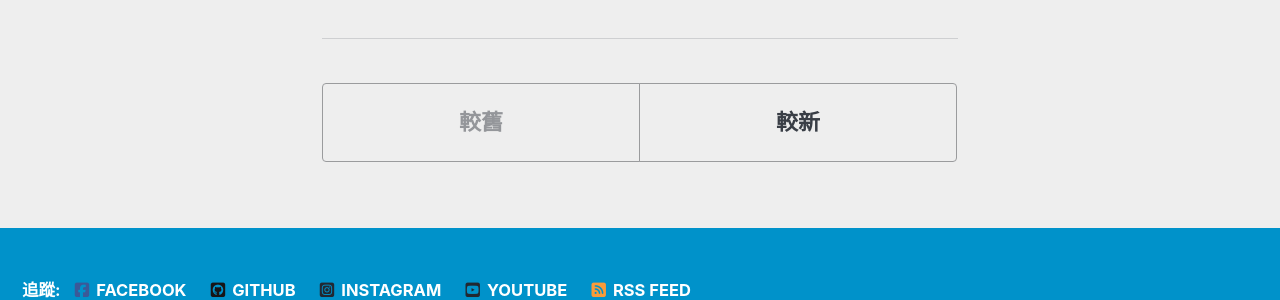
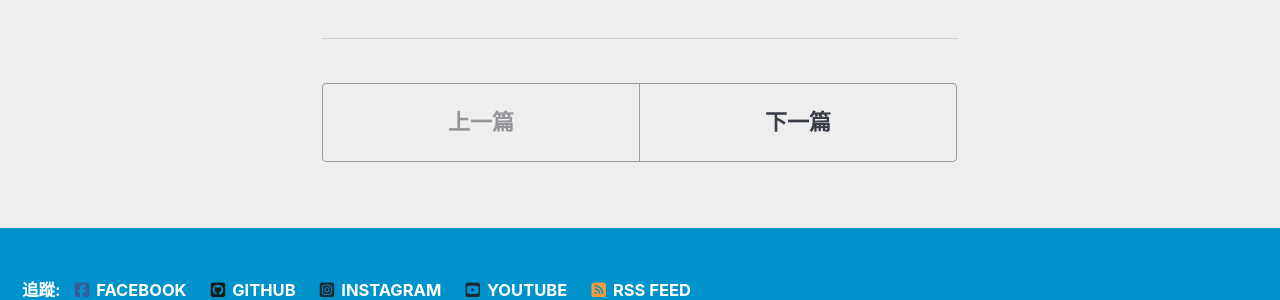
Before and after one commit to dsalearning/dsalearning.github.io, a Jekyll site: the page built from _docker/01-01-introduction.md, in a window 1280 px wide and 900 px high, scrolled down 2473 px. Shown: the part 518-818 px from the top of the window. Built offline with Jekyll 4.4.1, drawn with Linux system fonts in a browser that asks for light colours; cached includes are drawn as plain includes; nearby versions of some CDN libraries; comment, search, counter and statistics services are not loaded; a style sheet for code colours, icons or effects is not loaded.

Commit message:
加上logo

```diff
--- a/_config.yml
+++ b/_config.yml
@@ -25,7 +25,7 @@
 baseurl                  : # the subpath of your site, e.g. "/blog"
 repository               : # GitHub username/repo-name e.g. "mmistakes/minimal-mistakes"
 teaser                   : #"/assets/images/DSALearning_500x300.png" # path of fallback teaser image, e.g. "/assets/images/500x300.png"
-logo                     : # "/assets/images/DSA_logo_88x88.jpg" # path of logo image to display in the masthead, e.g. "/assets/images/88x88.png"
+logo                     : "/assets/images/dsa_logo_88x55.png" # path of logo image to display in the masthead, e.g. "/assets/images/88x88.png"
 masthead_title           : # overrides the website title displayed in the masthead, use " " for no title
 breadcrumbs              : true # true, false (default)
 words_per_minute         : 200
--- a/_data/ui-text.yml
+++ b/_data/ui-text.yml
@@ -426,8 +426,8 @@
   skip_content               :
   skip_footer                :
   page                       : "頁面"
-  pagination_previous        : "較舊"
-  pagination_next            : "較新"
+  pagination_previous        : "上一篇"
+  pagination_next            : "下一篇"
   breadcrumb_home_label      : "首頁"
   breadcrumb_separator       : "/"
   menu_label                 : "切換選單"
```
Also changed, not shown: assets/images/dsa_logo_88x55.png (added).
